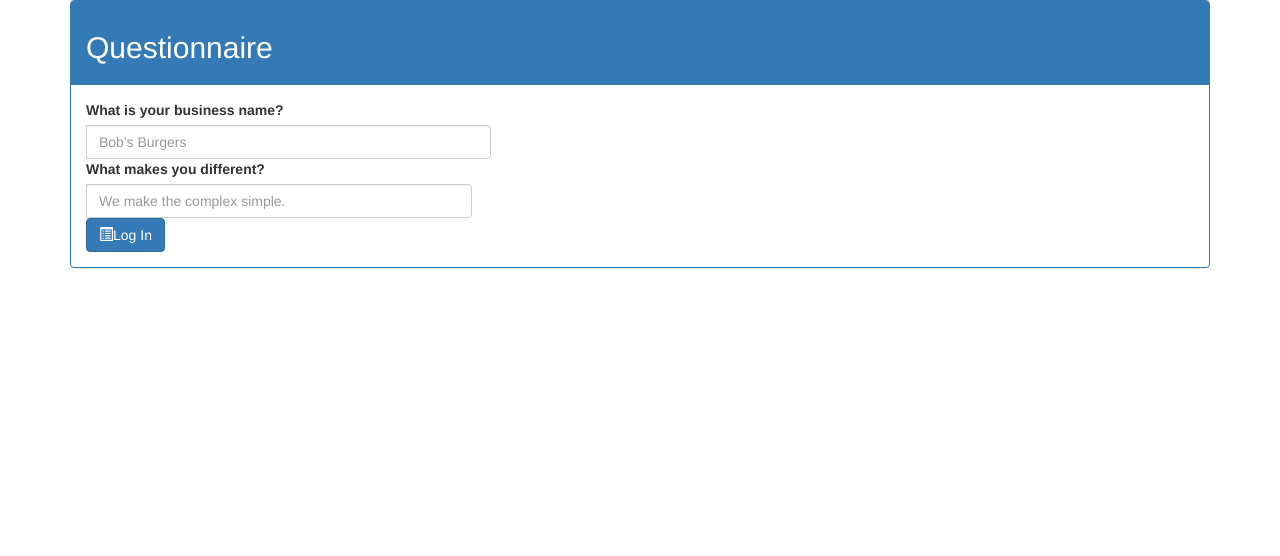
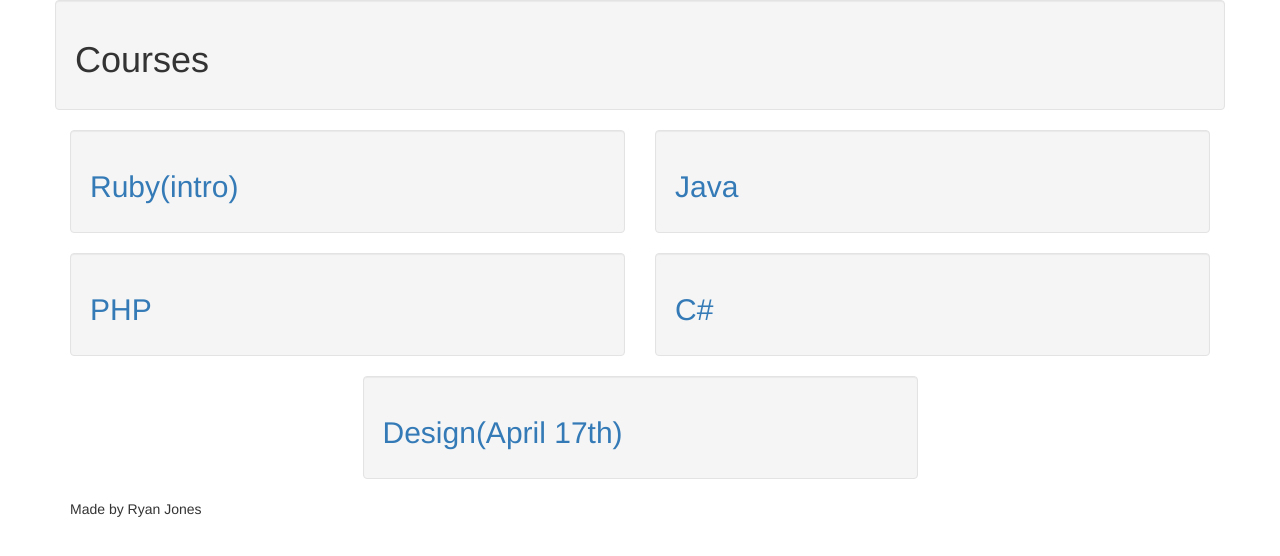
Before and after one commit to Znergy/epicodus-profiles, a plain HTML site: page courses.html in a window 1280 px wide. Drawn offline with nearby package versions, Linux system fonts and the light colour scheme.

Commit message:
add bootstrap layout for courses.html

```diff
--- a/courses.html
+++ b/courses.html
@@ -16,33 +16,64 @@
     <!-- Bootstrap -->
     <link href="https://maxcdn.bootstrapcdn.com/bootstrap/3.3.7/css/bootstrap.min.css" rel="stylesheet" integrity="sha384-BVYiiSIFeK1dGmJRAkycuHAHRg32OmUcww7on3RYdg4Va+PmSTsz/K68vbdEjh4u" crossorigin="anonymous">
     <!-- Custom CSS -->
-    <link href="css/styles.css" rel="stylesheet" type="text/css">
+    <link href="css/courses.css" rel="stylesheet" type="text/css">
   </head>
   <body>
     <div class="container">
-      <div class="panel panel-primary">
-        <div class="panel-heading">
-          <h2>Questionnaire</h2>
-        </div>
-        <div class="panel-body">
-          <form class="loginForm">
-            <div class="input-group">
-              <label>What is your business name?</label>
-              <input class="form-control" id="businessName" placeholder="Bob's Burgers" type="text" />
-            </div>
-            <div class="input-group">
-              <label>What makes you different?</label>
-              <input class="form-control" id="mainHeader" placeholder="We make the complex simple." type="text" />
-            </div>
-            <div class="buttonStyles">
-              <button class="btn btn-primary" type="button" id="submitBtn">
-                  <span class="glyphicon glyphicon-list-alt iconStyle"></span>Log In
-              </button>
-            </div>
-          </form>
+      <div class="row">
+        <div class="col-md-12 well">
+          <h1>Courses</h1>
         </div>
       </div>
-    </div>
+      <div class="courses">
+        <div class="row">
+          <div class="col-md-6">
+            <a href="#">
+              <div class="square well">
+                <h2>Ruby(intro)</h2>
+              </div>
+            </a>
+          </div>
+          <div class="col-md-6">
+            <a href="#">
+              <div class="square well">
+                <h2>Java</h2>
+              </div>
+            </a>
+          </div>
+        </div>
+        <div class="row">
+          <div class="col-md-6">
+            <a href="#">
+              <div class="square well">
+                <h2>PHP</h2>
+              </div>
+            </a>
+          </div>
+          <div class="col-md-6">
+            <a href="#">
+              <div class="square well">
+                <h2>C#</h2>
+              </div>
+            </a>
+          </div>
+        </div>
+        <div class="row">
+          <div class="col-md-6 col-md-offset-3">
+            <a href="#">
+              <div class="square well">
+                <h2>Design(April 17th)</h2>
+              </div>
+            </a>
+          </div>
+        </div>
+      </div> <!-- Courses -->
+      <div class="row footer">
+        <div class="col-md-12">
+          <footer>Made by Ryan Jones</footer>
+        </div>
+      </div> <!-- Footer -->
+    </div> <!-- Container -->
     <!-- JQuery CDN -->
     <script
   src="https://code.jquery.com/jquery-3.1.1.min.js"
```
